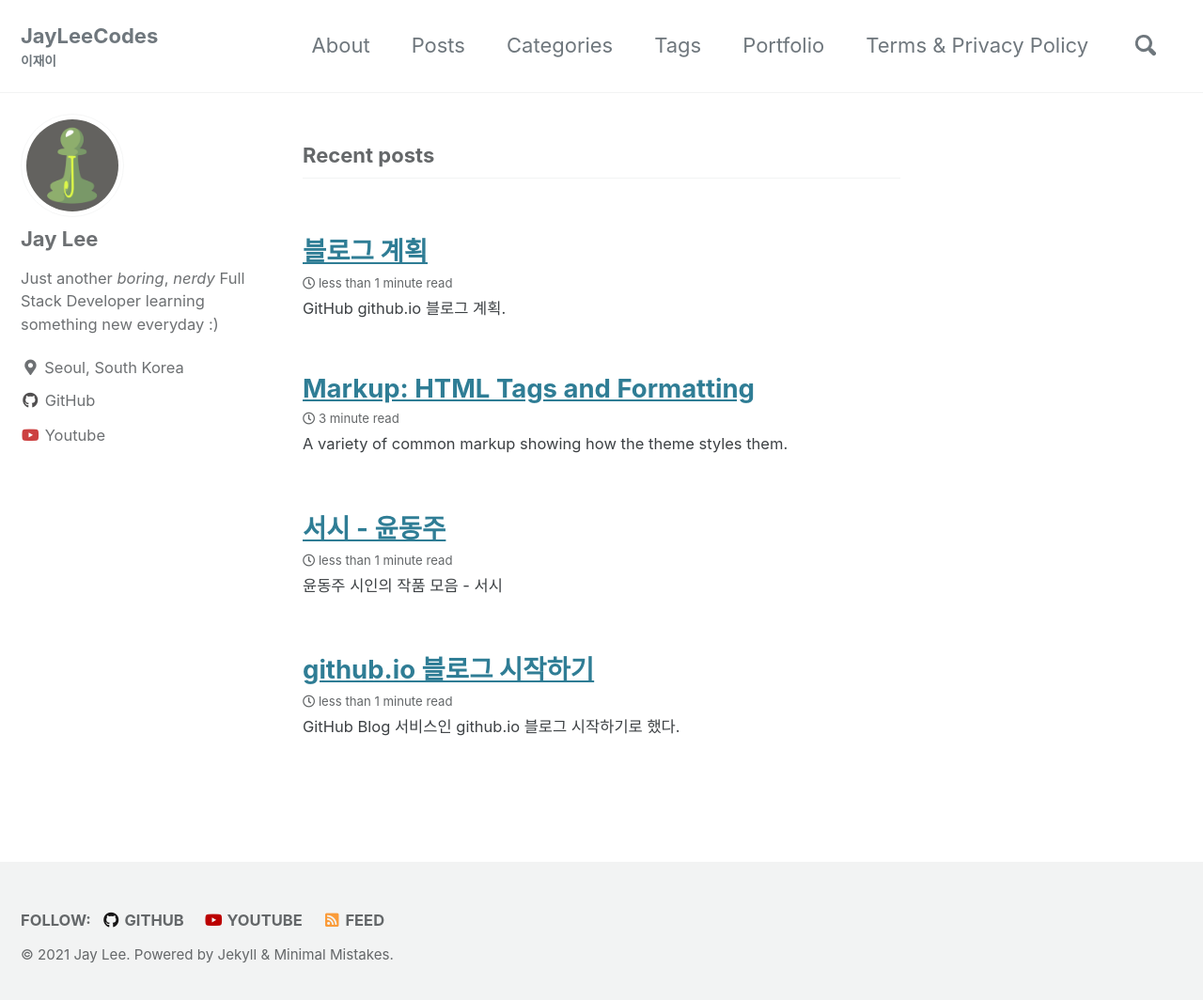
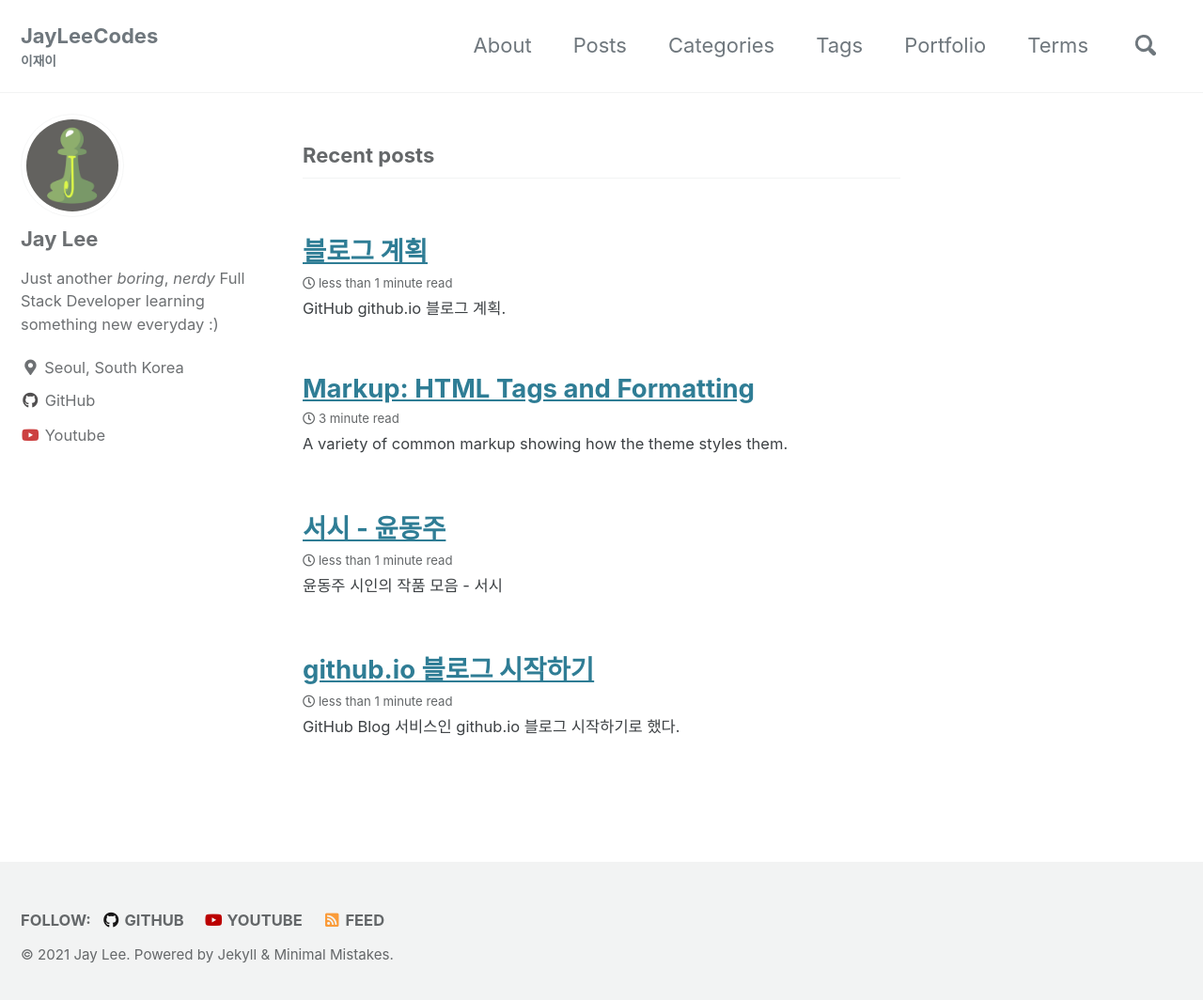
Before and after one commit to jinlee487/jinlee487.github.io, a Jekyll site: the page built from index.html, in a window 1280 px wide and 1072 px high. Shown: the top 1064 px of the window at 94% size. Built offline with Jekyll 4.4.1, drawn with Linux system fonts in a browser that asks for light colours; cached includes are drawn as plain includes; the list of posts is cut into pages by our own code.

Commit message:
update navigations

```diff
--- a/_data/navigation.yml
+++ b/_data/navigation.yml
@@ -12,7 +12,7 @@ main:
     url: /tags/
   - title: "Portfolio"
     url: /portfolio/
-  - title: "Terms &amp; Privacy Policy"
+  - title: "Terms"
     url: /terms/
   # - title: "Sitemap"
   #   url: /sitemap/
```
